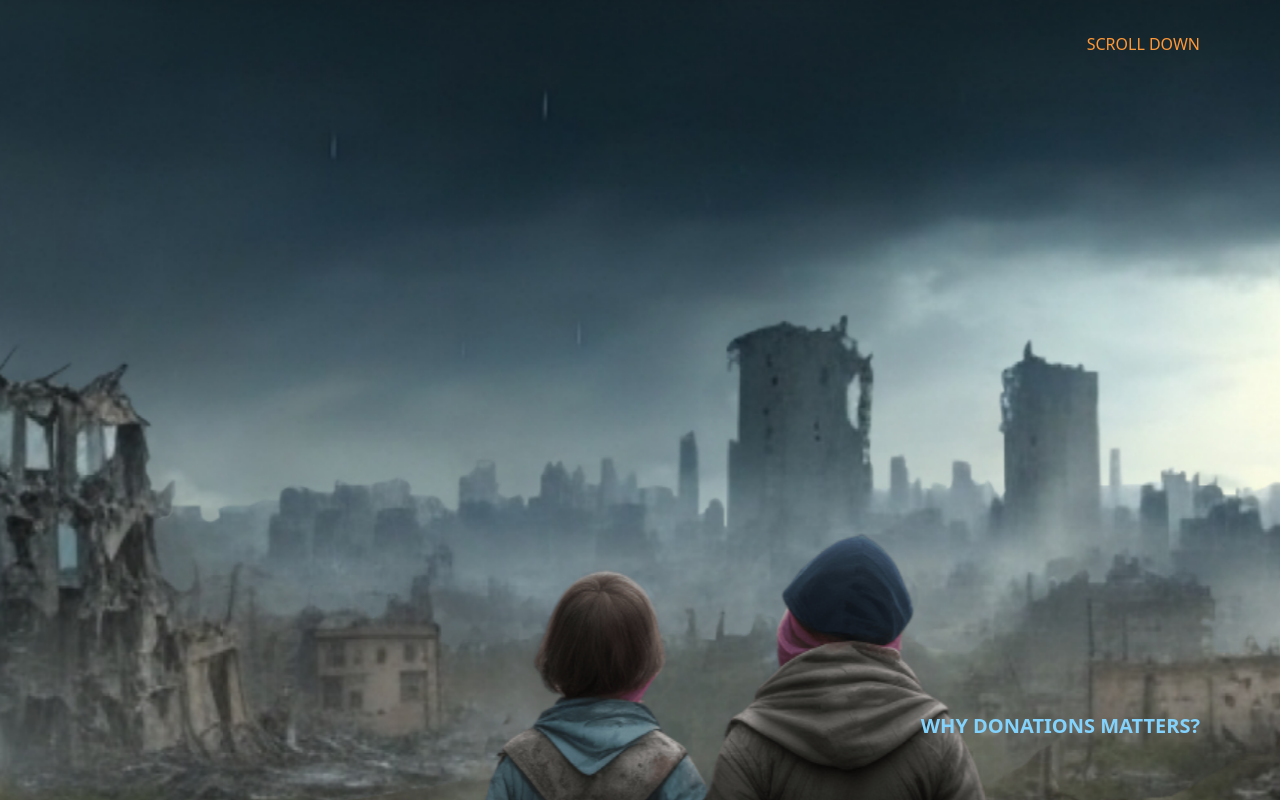
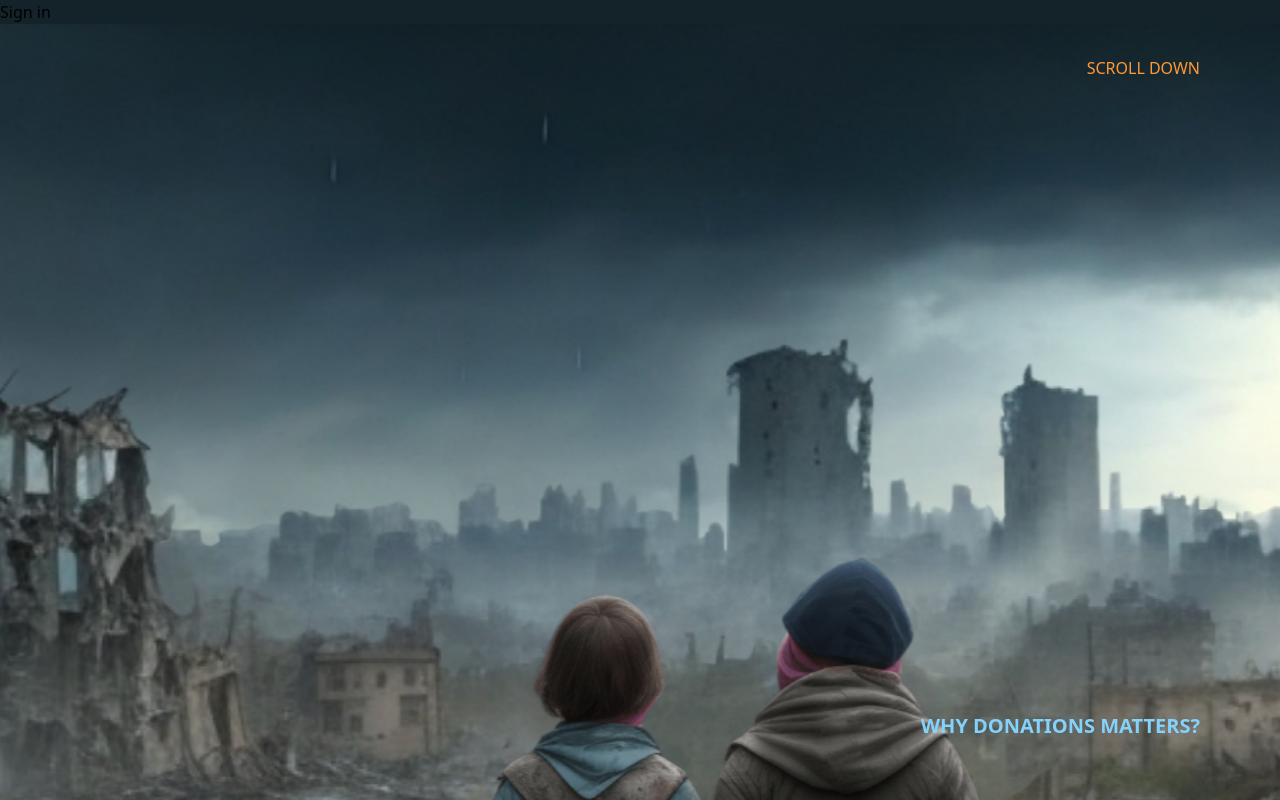
Before and after one commit to nicholasglazer/prayforua.com, a SvelteKit app: page / in a window 1280 px wide. Shown: the top 800 px of the page. Built offline with nearby package versions, Linux system fonts and the light colour scheme; no server answers.

Commit message:
use local storage, test login button

```diff
--- a/src/routes/+page.svelte
+++ b/src/routes/+page.svelte
@@ -1,4 +1,6 @@
 <script>
+ import {onMount} from 'svelte';
+ import {auth} from '$stores/authStore';
  import F6 from '$lib/assets/parallax/F0.png';
  import F0 from '$lib/assets/parallax/F1.png';
  import F1 from '$lib/assets/parallax/F2.png';
@@ -7,6 +9,9 @@
  import F4 from '$lib/assets/parallax/F5.png';
  import F5 from '$lib/assets/parallax/F6.png';
  import '../styles/app.css';
+
+ onMount(() => auth.useLocalStorage());
+
  const ls = [
      [0, F6, 100, 0, 0],
      [1, F0, 99, 0, 0],
@@ -23,7 +28,6 @@
  let x;
  let scale = 1;
  let containerWidth = 100;
-
 
  const scalingSteps = 100;
  let scrollingFactor = 0.1;
@@ -63,6 +67,7 @@
 <svelte:window bind:innerWidth bind:innerHeight bind:scrollY={y} on:mousemove={e => x = e.clientX} />
 
 <main style="background: #14232A;">
+    <div on:click={auth.googleSignIn}>{$auth?.user.name || "Sign in"}</div>
     <div class="parallax-container" style="width: {containerWidth}%">
         {#each ls as l}
             <img
```
